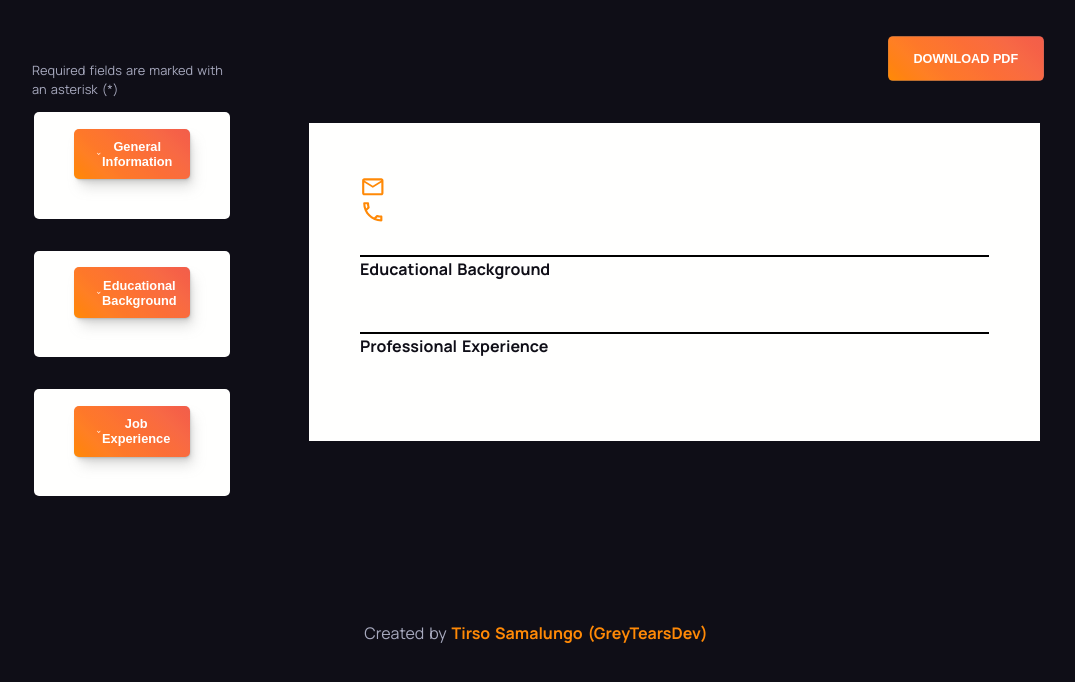
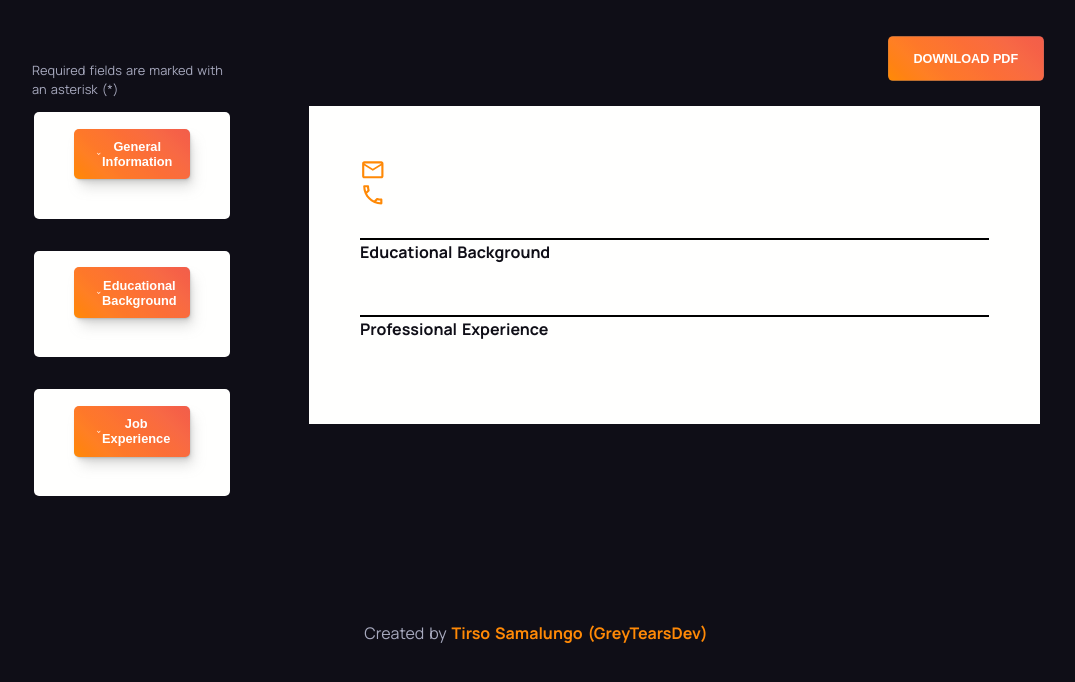
Before and after one commit to GreyTearsDev/cv-application, a React (Vite) app: page / in a window 1280 px wide. Shown: the top 682 px of the page, without its empty margins (104-1179 px from the left). Built offline with nearby package versions, Linux system fonts and the light colour scheme.

Commit message:
style: Align the top of the cv page to the top of the form

```diff
--- a/src/styles/main.css
+++ b/src/styles/main.css
@@ -242,7 +242,7 @@ textarea::placeholder {
   padding-bottom: var(--gap-mid);
 }
 .main-section {
-  margin-top: 75px;
+  margin-top: 58px;
 }
 .page-section {
   background-color: var(--clr-form-body);
```
